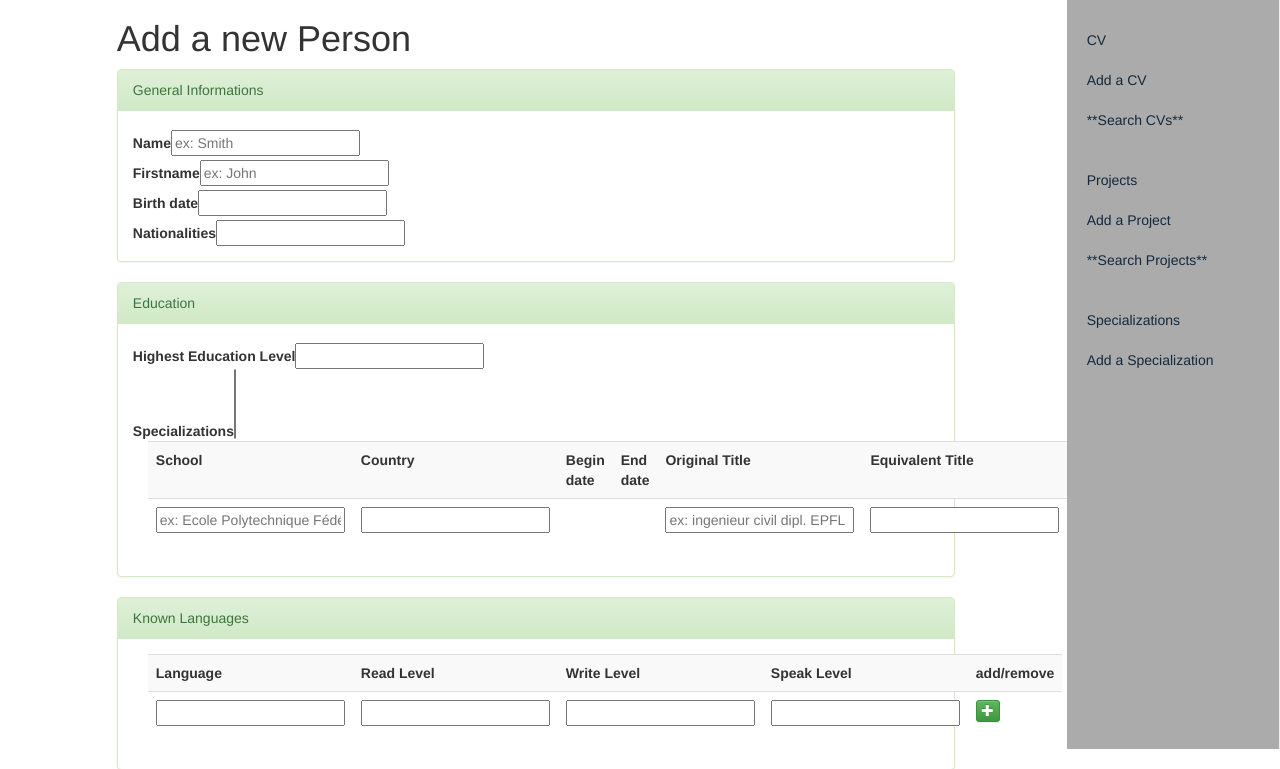
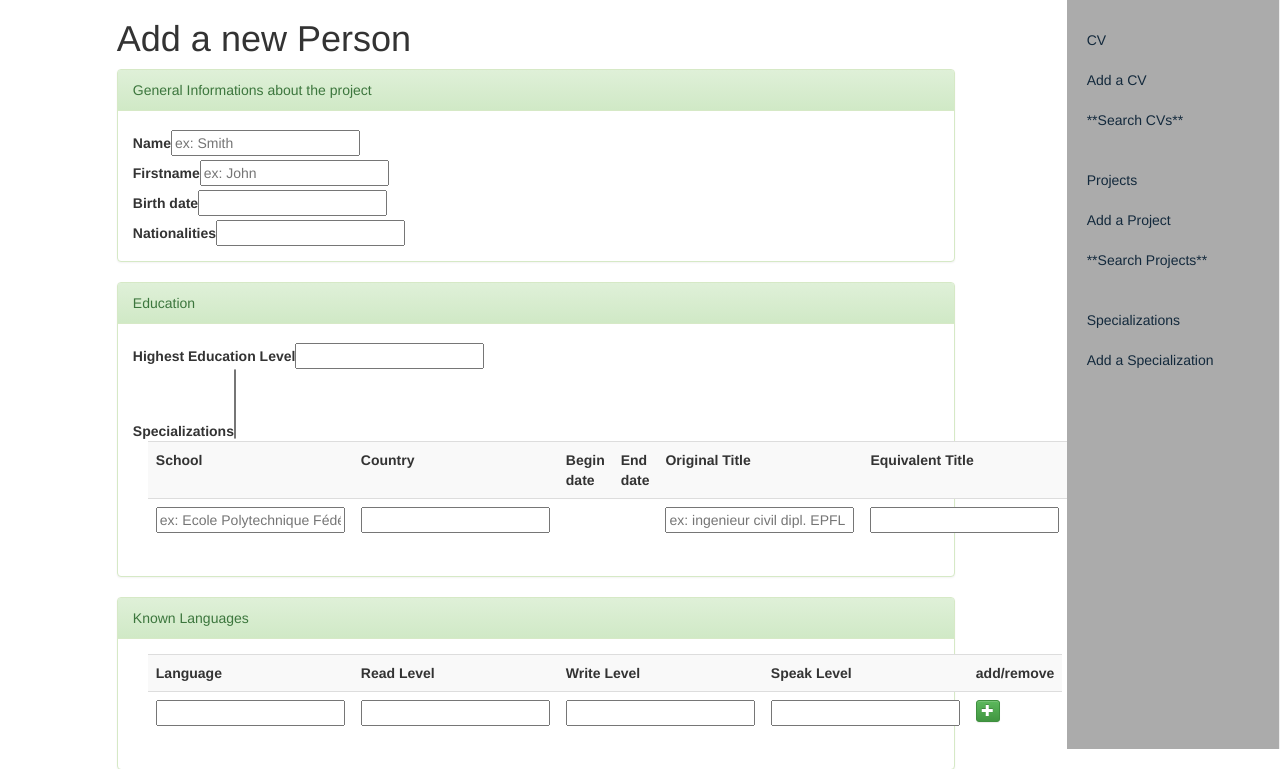
Before and after one commit to Legilmoon/EasyCurriculum, a CakePHP app: the page made by app/View/People/add.ctp in a window 1280 px wide. Shown: the part 51-820 px from the top of the page. Run offline with PHP 8.4 and a stand-in for CakePHP, Linux system fonts and the light colour scheme; the template is opened without the code that fills it, so the values that code supplies are empty; form fields are guessed from the names that the template uses; some libraries are stand-ins or nearby versions.

Commit message:
Modified general infos in add Person

```diff
--- a/app/View/People/add.ctp
+++ b/app/View/People/add.ctp
@@ -13,7 +13,7 @@
 
 ////////////////////---------------------- General Informations ----------------------////////////////////
 
-		echo ('<div class="panel panel-success"> <div class="panel-heading">General Informations</div><div class="panel-body">');
+		echo ('<div class="panel panel-success"> <div class="panel-heading">General Informations about the project</div><div class="panel-body">');
 
 		echo $this->Form->input('name', array(
 			'placeholder' => 'ex: Smith'
```
